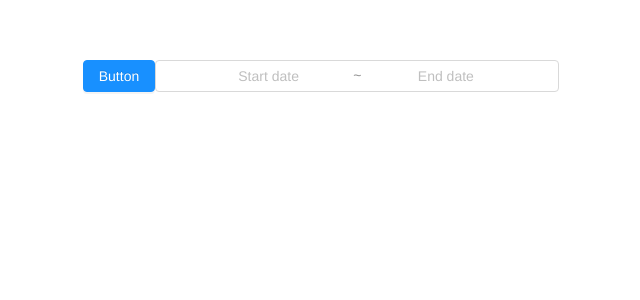
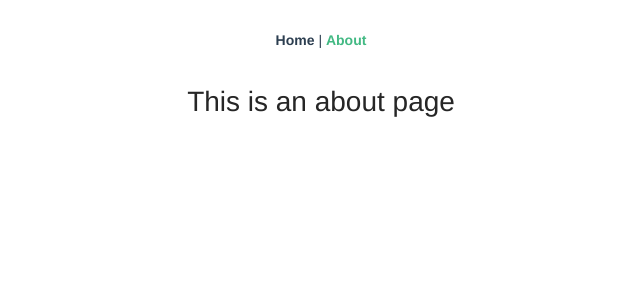
Before and after one commit to carlosbertarinijr/ant-design, a Vue app: page /about in a window 1280 px wide. Shown: the top 300 px of the page, without its empty margins (319-959 px from the left). Built offline with nearby package versions, Linux system fonts and the light colour scheme.

Commit message:
router configurado

```diff
--- a/package.json
+++ b/package.json
@@ -16,6 +16,7 @@
   "devDependencies": {
     "@vue/cli-plugin-babel": "^4.5.0",
     "@vue/cli-plugin-eslint": "^4.5.0",
+    "@vue/cli-plugin-router": "^4.5.6",
     "@vue/cli-service": "^4.5.0",
     "babel-eslint": "^10.1.0",
     "eslint": "^6.7.2",
--- a/src/App.vue
+++ b/src/App.vue
@@ -1,21 +1,12 @@
 <template>
   <div id="app">
-    <a-button type="primary">Button</a-button>
-    <a-range-picker  />
+    <div id="nav">
+      <router-link to="/">Home</router-link> |
+      <router-link to="/about">About</router-link>
+    </div>
+    <router-view/>
   </div>
 </template>
-
-<script>
-// import 'ant-design-vue/dist/antd.css';
-// import HelloWorld from './components/HelloWorld.vue'
-
-export default {
-  name: 'App',
-  // components: {
-  //   HelloWorld
-  // }
-}
-</script>
 
 <style>
 #app {
@@ -24,6 +15,18 @@
   -moz-osx-font-smoothing: grayscale;
   text-align: center;
   color: #2c3e50;
-  margin-top: 60px;
+}
+
+#nav {
+  padding: 30px;
+}
+
+#nav a {
+  font-weight: bold;
+  color: #2c3e50;
+}
+
+#nav a.router-link-exact-active {
+  color: #42b983;
 }
 </style>
--- a/src/main.js
+++ b/src/main.js
@@ -1,14 +1,20 @@
 import Vue from 'vue'
 import App from './App.vue'
+import VueRouter from 'vue-router'
+
 
 import Antd from 'ant-design-vue';
 import 'ant-design-vue/dist/antd.css';
+import router from './router'
 
 
 Vue.config.productionTip = false
 
 Vue.use(Antd);
+Vue.use(VueRouter);
+
 
 new Vue({
-  render: h => h(App),
+  router,
+  render: h => h(App)
 }).$mount('#app')
--- /dev/null
+++ b/src/router/index.js
@@ -0,0 +1,29 @@
+import Vue from 'vue'
+import VueRouter from 'vue-router'
+import Home from '../views/Home.vue'
+
+Vue.use(VueRouter)
+
+const routes = [
+  {
+    path: '/',
+    name: 'Home',
+    component: Home
+  },
+  {
+    path: '/about',
+    name: 'About',
+    // route level code-splitting
+    // this generates a separate chunk (about.[hash].js) for this route
+    // which is lazy-loaded when the route is visited.
+    component: () => import(/* webpackChunkName: "about" */ '../views/About.vue')
+  }
+]
+
+const router = new VueRouter({
+  mode: 'history',
+  base: process.env.BASE_URL,
+  routes
+})
+
+export default router
--- /dev/null
+++ b/src/router/routes.js
@@ -0,0 +1,6 @@
+import HelloWorld from './components/HelloWorld.vue'
+
+
+export const routes = [
+    { path: '/incio', component:HelloWorld,  meta: { requiresAuth: false } }
+  ]
--- /dev/null
+++ b/src/views/About.vue
@@ -0,0 +1,5 @@
+<template>
+  <div class="about">
+    <h1>This is an about page</h1>
+  </div>
+</template>
--- /dev/null
+++ b/src/views/Home.vue
@@ -0,0 +1,18 @@
+<template>
+  <div class="home">
+    <img alt="Vue logo" src="../assets/logo.png">
+    <HelloWorld msg="Welcome to Your Vue.js App"/>
+  </div>
+</template>
+
+<script>
+// @ is an alias to /src
+import HelloWorld from '@/components/HelloWorld.vue'
+
+export default {
+  name: 'Home',
+  components: {
+    HelloWorld
+  }
+}
+</script>
```
